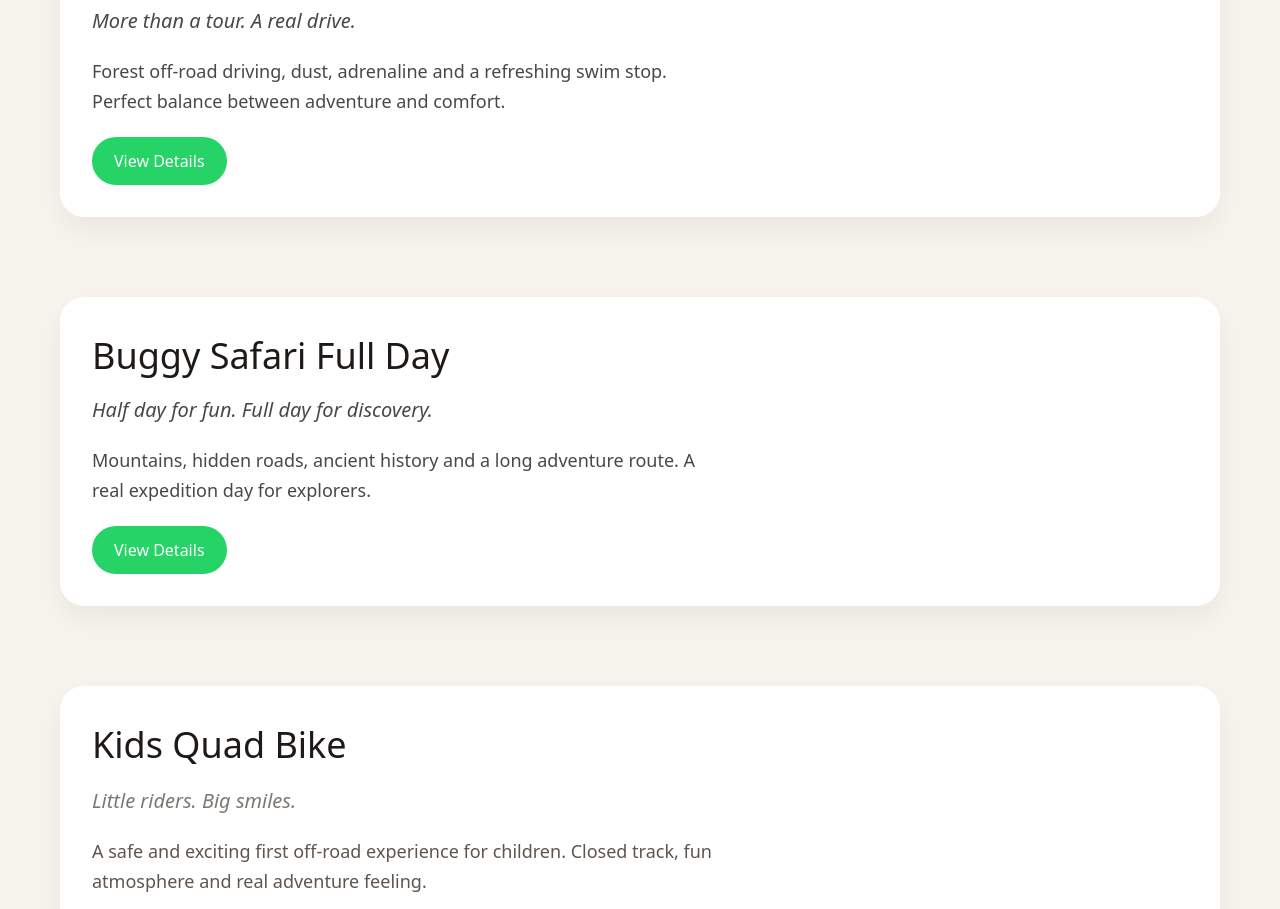
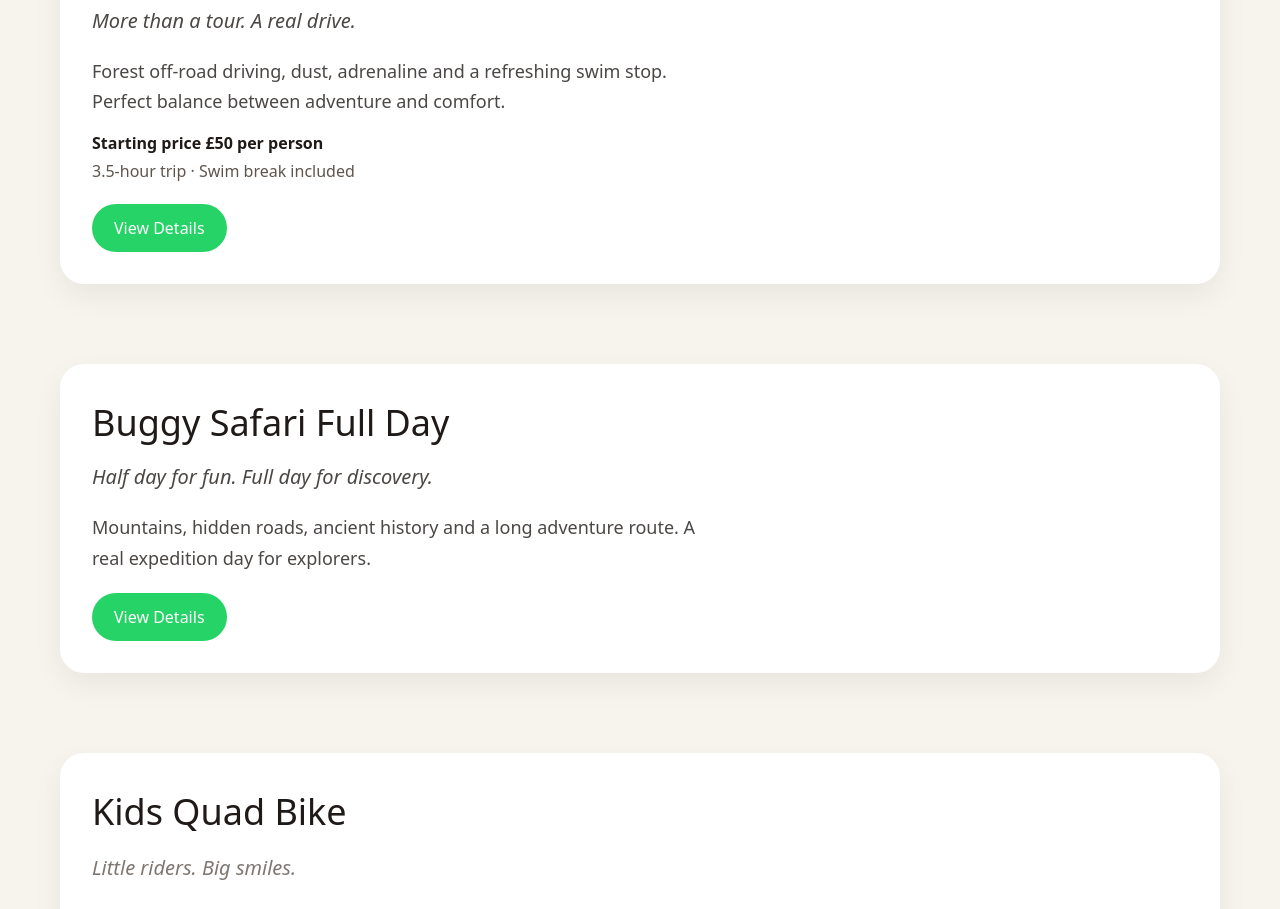
Before and after one commit to comendrive-a11y/comendrive-a11y, a Next.js app: page / in a window 1280 px wide. Shown: the part 1060-1969 px from the top of the page. Built offline with nearby package versions, Linux system fonts and the light colour scheme.

Commit message:
Update page.tsx

```diff
--- a/app/page.tsx
+++ b/app/page.tsx
@@ -453,6 +453,13 @@ justifyContent: "center",
           >
             {t.halfText}
           </p>
+          <p style={{ margin: "14px 0 0", fontWeight: 600, color: "#1f1a17" }}>
+  {isEn ? "Starting price £50 per person" : "Başlangıç fiyatı £50 kişi başı"}
+</p>
+
+<p style={{ margin: "4px 0 0", color: "#5f554d", lineHeight: 1.6 }}>
+  {isEn ? "3.5-hour trip · Swim break included" : "3,5 saatlik tur · Yüzme molası dahil"}
+</p>
 
           <a
             href="/buggy-half-day"
```
